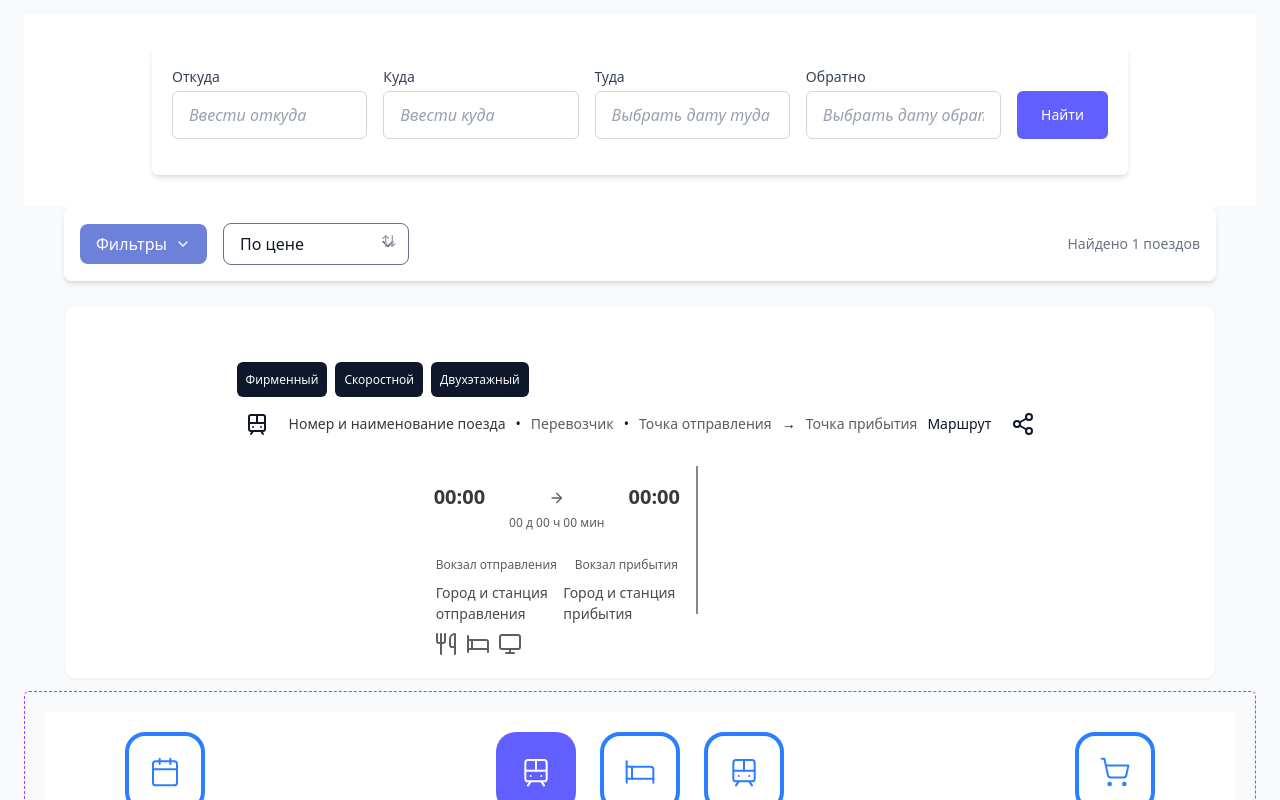
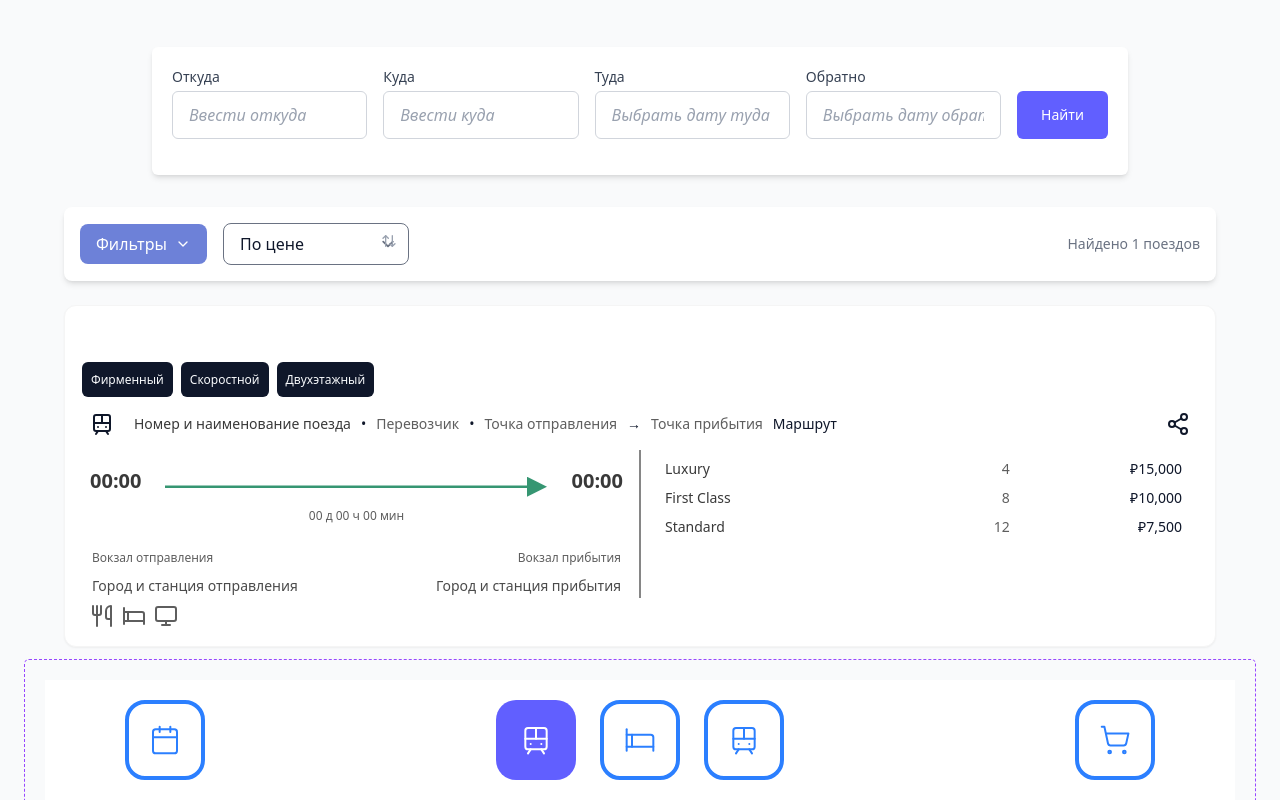
Before and after one commit to DanTimson/TBH-Project, a React (Vite) app: page /hotel in a window 1280 px wide. Both pictures are taken after a click on the button 536 px from the left and 836 px from the top of the page. Shown: the part 149-949 px from the top of the page. Built offline with nearby package versions, Linux system fonts and the light colour scheme.

Commit message:
update hotel, train pages

```diff
--- /dev/null
+++ b/src/components/ui/CustomArrow.jsx
@@ -0,0 +1,47 @@
+// components/CustomArrow.jsx
+import React from "react";
+
+const CustomArrow = ({
+  width = 300,
+  height = 20,
+  color = "#369672",
+  strokeWidth = 2,
+  className = "",
+}) => {
+  const arrowheadSize = strokeWidth * 4; // Dynamic arrowhead size based on stroke width
+
+  return (
+    <svg
+      className={className}
+      width={width}
+      height={height}
+      viewBox={`0 0 ${width} ${height}`}
+      preserveAspectRatio="none"
+    >
+      <defs>
+        <marker
+          id="arrowhead"
+          markerWidth={arrowheadSize}
+          markerHeight={arrowheadSize}
+          refX={arrowheadSize / 2}
+          refY={arrowheadSize / 2}
+          orient="auto"
+        >
+          <polygon
+            points={`0 0, ${arrowheadSize} ${arrowheadSize / 2}, 0 ${arrowheadSize}`}
+            fill={color}
+          />
+        </marker>
+      </defs>
+
+      <path
+        d={`M0,${height / 2} L${width - arrowheadSize},${height / 2}`}
+        stroke={color}
+        strokeWidth={strokeWidth}
+        markerEnd="url(#arrowhead)"
+      />
+    </svg>
+  );
+};
+
+export default CustomArrow;
--- a/src/components/ui/HotelCard/HotelCard.jsx
+++ b/src/components/ui/HotelCard/HotelCard.jsx
@@ -32,12 +32,13 @@ const HotelCard = () => {
         <div className="hotel-info-section">
           <h4 className="hotel-title">{hotelData.name}</h4>
 
-          {hotelData.address && <p className="hotel-info-text">{hotelData.address}</p>}
-          {hotelData.distanceToCenter && <p className="hotel-info-text">{hotelData.distanceToCenter}</p>}
-          {hotelData.roomType && <p className="hotel-info-text">{hotelData.roomType}</p>}
-          {hotelData.breakfast && <p className="hotel-info-text">{hotelData.breakfast}</p>}
+          <div className="hotel-data-rows">
+            {hotelData.address && <p className="hotel-info-text">{hotelData.address}</p>}
+            {hotelData.distanceToCenter && <p className="hotel-info-text">{hotelData.distanceToCenter}</p>}
+            {hotelData.roomType && <p className="hotel-info-text">{hotelData.roomType}</p>}
+            {hotelData.breakfast && <p className="hotel-info-text">{hotelData.breakfast}</p>}
+          </div>
 
-          {/* Badges Section */}
           <div className="hotel-badges-container">
             {hotelData.badges.map((badge) => (
               <Badge key={badge.id} className="hotel-badge">
--- a/src/components/ui/TrainCard/TrainCard.jsx
+++ b/src/components/ui/TrainCard/TrainCard.jsx
@@ -7,8 +7,8 @@ export default function TrainCard() {
   return (
     <Card className="train-card">
       <CardContent className="train-card-content">
+        <TrainHeader />
         <TrainDetails />
-        <TrainHeader />
       </CardContent>
     </Card>
   );
--- a/src/components/ui/TrainCard/TrainDetails.jsx
+++ b/src/components/ui/TrainCard/TrainDetails.jsx
@@ -1,8 +1,13 @@
-import { Card, CardContent } from "../Card";
-import { ArrowRight, Bed, Monitor, Utensils } from "lucide-react";
+import CustomArrow from "../CustomArrow";
+import { Bed, Monitor, Utensils } from "lucide-react";
 import React from "react";
 
-const TrainDetails = ({ cabinClasses = [] }) => {
+const TrainDetails = ({ cabinClasses = [
+    // Default test data
+    { type: "Luxury", seats: "4", price: "₽15,000" },
+    { type: "First Class", seats: "8", price: "₽10,000" },
+    { type: "Standard", seats: "12", price: "₽7,500" }
+  ] }) => {
   const serviceIcons = [
     { icon: <Utensils className="service-icon" />, label: "Food service" },
     { icon: <Bed className="service-icon" />, label: "Sleeping accommodations" },
@@ -10,16 +15,17 @@ const TrainDetails = ({ cabinClasses = [] }) => {
   ];
 
   return (
-    <Card className="train-details-card">
-      <CardContent className="train-details-content">
     <div className="train-details-container">
       <div className="train-journey-section">
         <div className="train-time-section">
           <div className="train-time">00:00</div>
           <div className="train-duration-container">
-                <div className="train-duration-line">
-                  <ArrowRight className="duration-arrow" />
-                </div>
+              <CustomArrow
+                width={300}
+                color="#369672"
+                strokeWidth={2}
+                className="custom-arrow-line"
+              />
             <div className="train-duration-text">00 д 00 ч 00 мин</div>
           </div>
           <div className="train-time">00:00</div>
@@ -54,8 +60,6 @@ const TrainDetails = ({ cabinClasses = [] }) => {
         ))}
       </div>
     </div>
-      </CardContent>
-    </Card>
   );
 };
 
--- a/src/pages/hot.jsx
+++ b/src/pages/hot.jsx
@@ -11,8 +11,8 @@ export default function HotelPage() {
   const navigate = useNavigate();
 
   return (
-    <div className="min-h-screen bg-white p-8">
-      <header className="flex w-full h-[140px] items-center justify-center gap-5 p-5 relative bg-base-0">
+    <div className="min-h-screen bg-gray-50 p-8">
+      <header className="flex w-full h-[140px] bg-gray-50 items-center justify-center gap-5 p-5 relative bg-base-0">
         <Button
             variant="ghost"
             className="w-[52px] h-[52px] p-0"
@@ -48,7 +48,7 @@ export default function HotelPage() {
         </div>
       </header>
 
-      <search className="flex flex-col items-center gap-6 px-32 py-8 w-full grow bg-white overflow-y-auto">
+      <search className="flex flex-col items-center gap-6 px-32 py-8 w-full grow bg-gray-50 overflow-y-auto">
         {/* Search Section */}
           <Search />
       </search>
--- a/src/pages/train1.jsx
+++ b/src/pages/train1.jsx
@@ -70,7 +70,7 @@ const TrainSearchPage = () => {
         </div>
       </header>
 
-      <search className="flex flex-col items-center gap-6 px-32 py-8 w-full grow bg-white overflow-y-auto">
+      <search className="flex flex-col items-center gap-6 px-32 py-8 w-full grow bg-gray-50 overflow-y-auto">
         {/* Search Section */}
           <Search />
       </search>
```
Also changed, not shown: src/styles/tailwind.css. Lines whose indentation alone changed are shown as unchanged.
